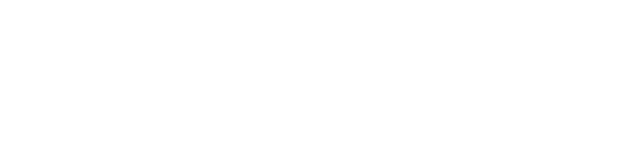
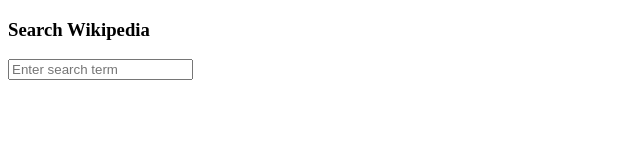
Before and after one commit to mm86/wikipedia-viewer, a plain HTML site: page index.html in a window 1280 px wide. Shown: the whole page, without its empty margins (0-640 px from the left). Drawn offline with nearby package versions, Linux system fonts and the light colour scheme.

Commit message:
feat: Add a search bar
Add a search bar by creating a div for the search bar and an input textbox.

```diff
--- a/index.html
+++ b/index.html
@@ -13,7 +13,10 @@
     <!-- ========= -->
     <!-- Your HTML -->
     <!-- ========= -->
-
+    <div id="search">
+        <h3>Search Wikipedia</h3>
+        <input type="text" placeholder="Enter search term">
+    </div>
     <!-- ========= -->
     <!-- Libraries -->
     <!-- ========= -->
```
